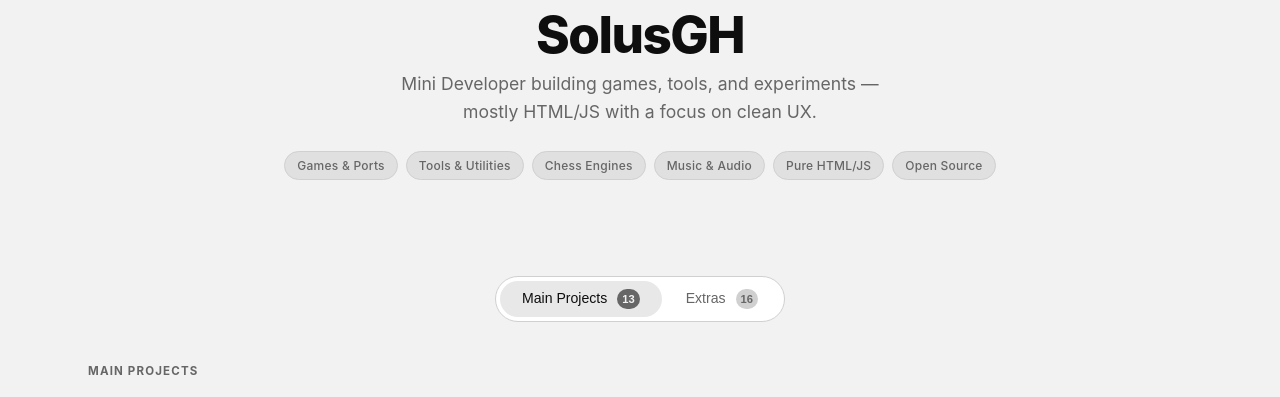
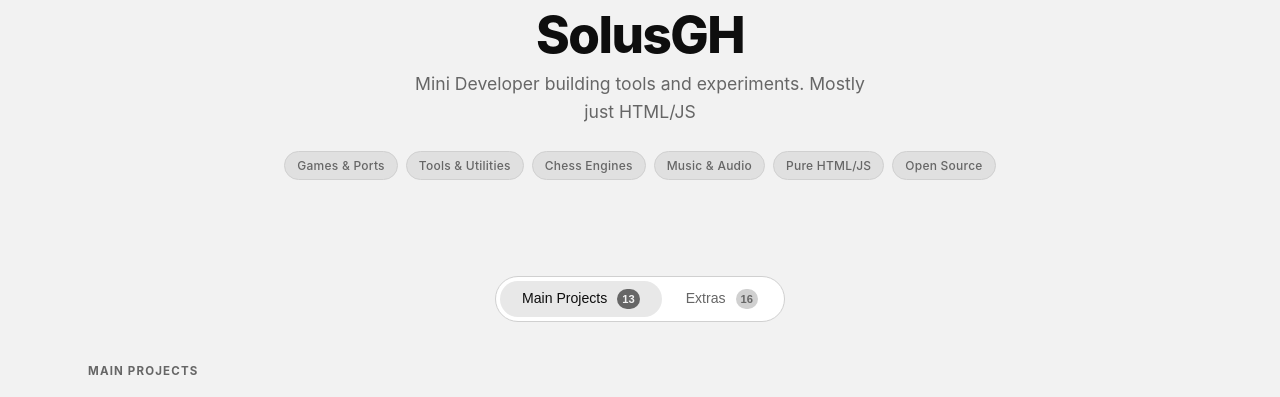
Before and after one commit to Katsugachi/SolusGH, a plain HTML site: page index.html in a window 1280 px wide. Shown: the part 250-647 px from the top of the page. Drawn offline with Linux system fonts and the light colour scheme.

Commit message:
Update index.html

```diff
--- a/index.html
+++ b/index.html
@@ -472,7 +472,7 @@
     <img src="https://avatars.githubusercontent.com/u/220125681?v=4" alt="Katsugachi avatar" onerror="this.style.display='none'" />
   </div>
   <h1>SolusGH</h1>
-  <p class="hero-sub">Mini Developer building games, tools, and experiments — mostly HTML/JS with a focus on clean UX.</p>
+  <p class="hero-sub">Mini Developer building tools and experiments. Mostly just HTML/JS</p>
   <div class="hero-tags">
     <span class="tag">Games &amp; Ports</span>
     <span class="tag">Tools &amp; Utilities</span>
```
